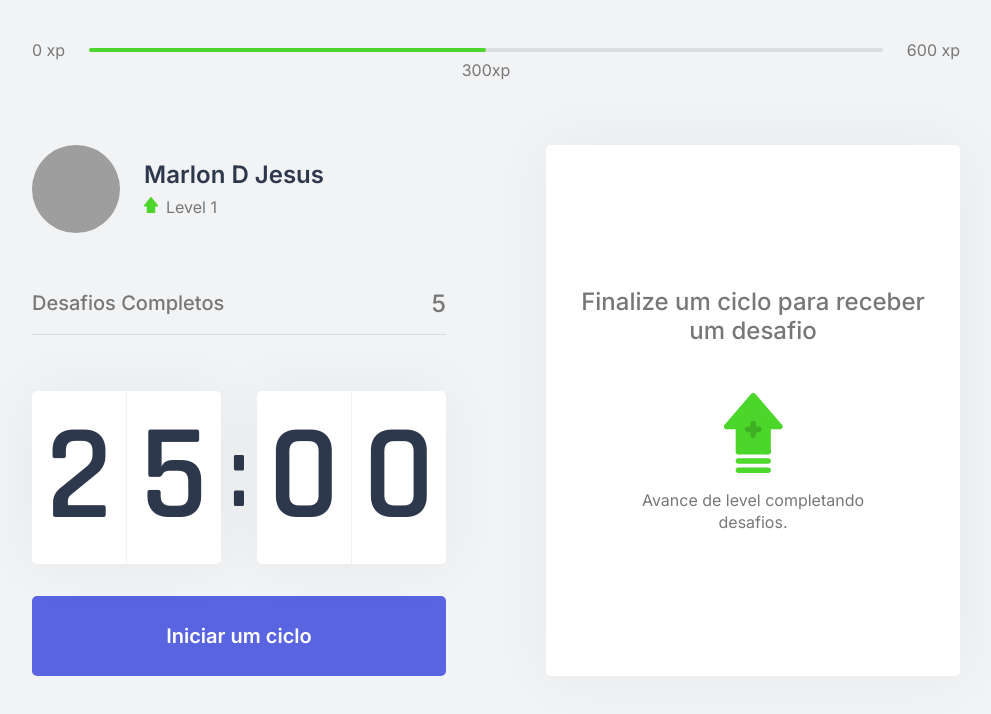
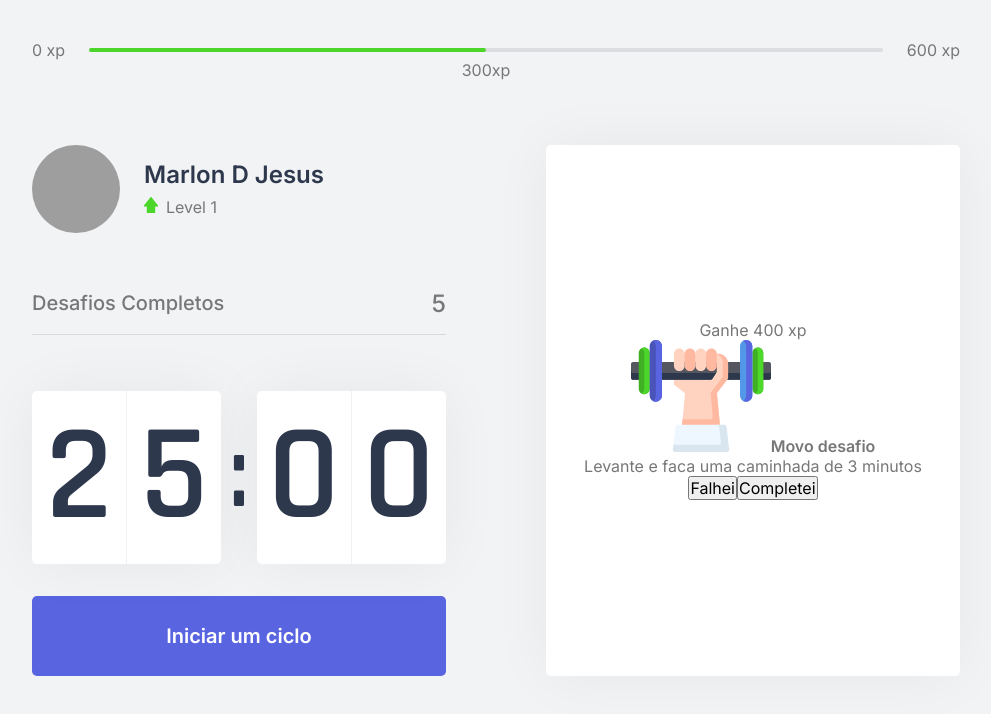
Before and after one commit to paichato/moveit-next, a Next.js app: page / in a window 1280 px wide. Shown: the top 714 px of the page, without its empty margins (144-1135 px from the left). Built offline with nearby package versions, Linux system fonts and the light colour scheme; grey boxes are pictures that could not be loaded.

Commit message:
:construction: feat-> added structure to challenges

```diff
--- a/src/components/ChallengeBox.tsx
+++ b/src/components/ChallengeBox.tsx
@@ -1,16 +1,36 @@
 import styles from '../styles/component/ChallengeBox.module.css';
 
 export function ChallengeBox(){
+const hasActiveChallenge=true;
+
 return(
     <div className={styles.challengeBoxContainer}>
+        {hasActiveChallenge?(
+            <div className={styles.challengesActive}>
+                <header>Ganhe 400 xp</header>
+                <main>
+                    <img src="icons/body.svg" alt="Body"/>
+                    <strong>Movo desafio</strong>
+                    <p>Levante e faca uma caminhada de 3 minutos</p>
+                </main>
+                <footer>
+                    <button type="button" className={styles.challengeFailedButton}>Falhei</button>
+                    <button type="button" className={styles.challengeSucceededButton}>Completei</button>
+                </footer>
+            </div>
+        ):(
 
-        <div className={styles.challengeNotActive}>
+            <div className={styles.challengeNotActive}>
             <strong>Finalize um ciclo para receber um desafio </strong>
             <p>
                 <img src="icons/level-up.svg" alt="Level Up"/>
                 Avance de level completando desafios.
             </p>
         </div>
+
+        )}
+
+
     </div>
 )
 }
```
